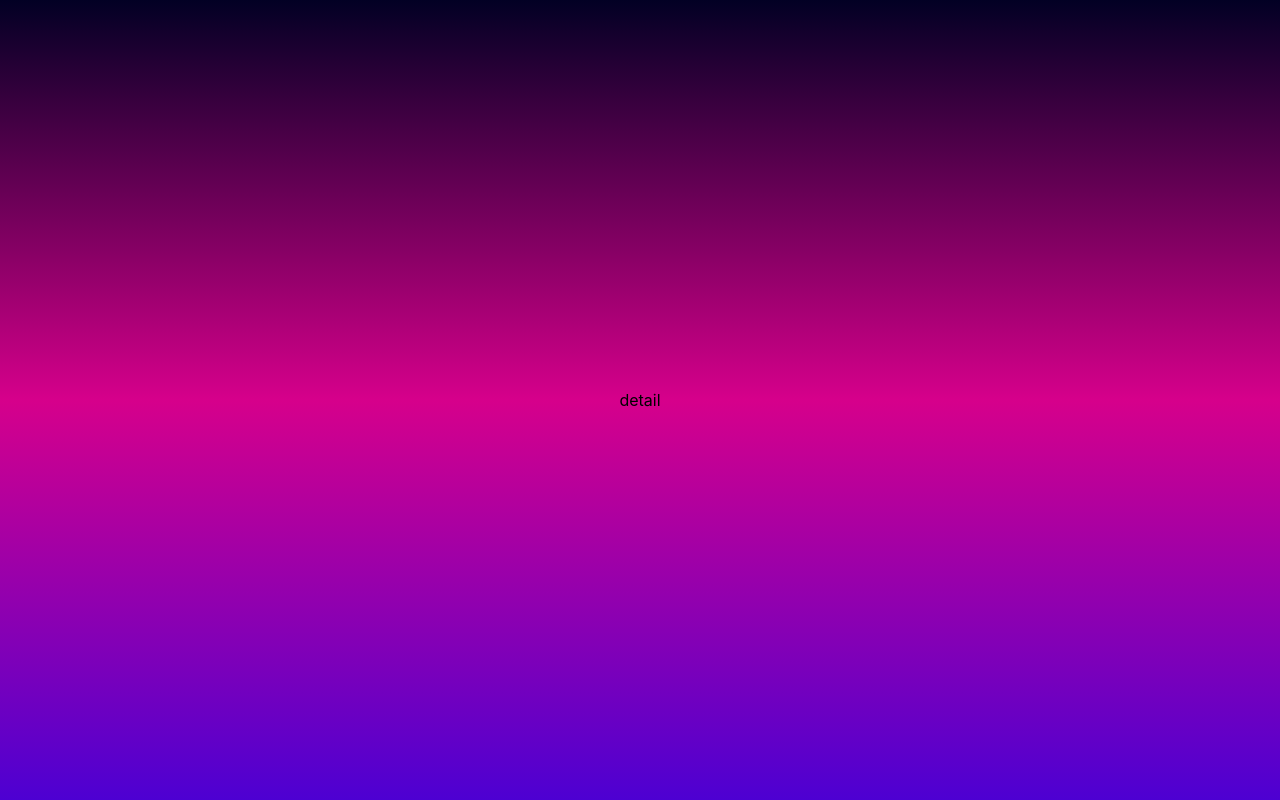
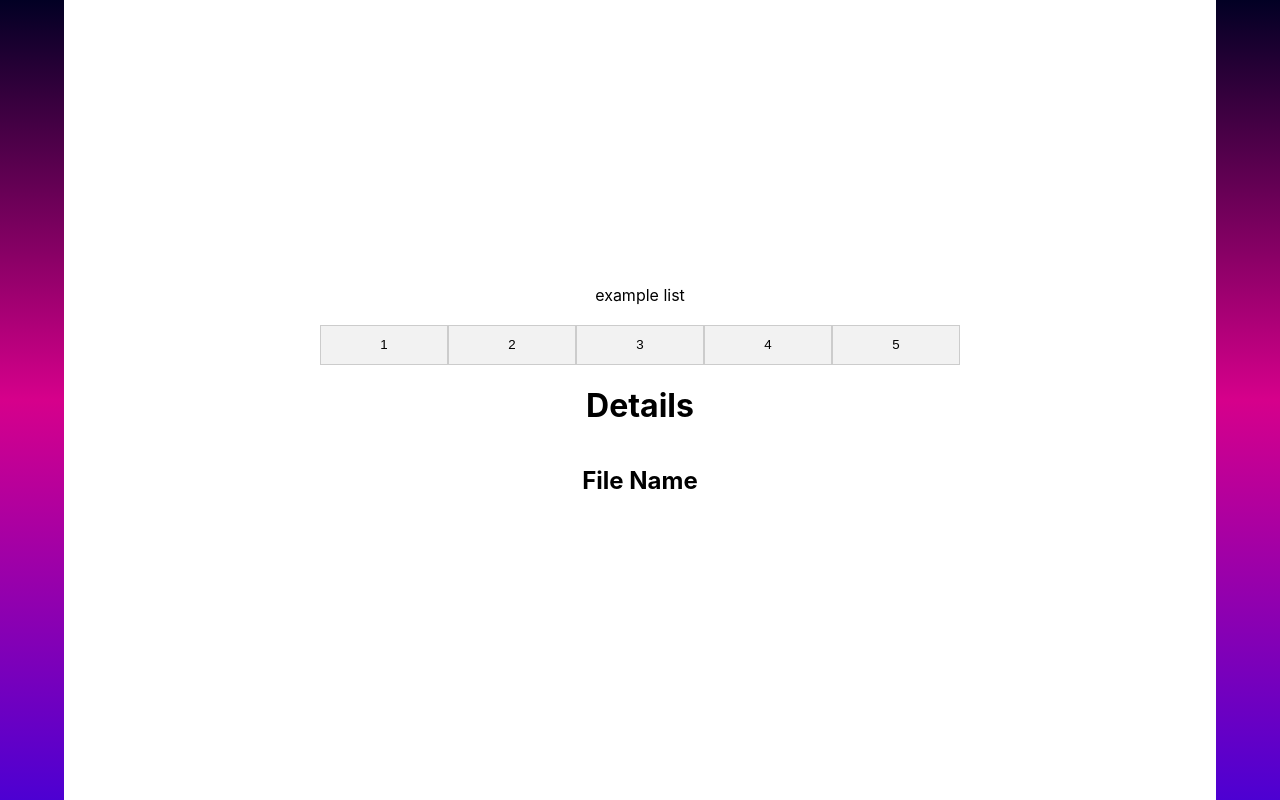
Before and after one commit to Capstone-Aurora/client, a React (Create React App) app: page /details in a window 1280 px wide. Built offline with nearby package versions, Linux system fonts and the light colour scheme.

Commit message:
add flow page

```diff
--- a/src/Details.css
+++ b/src/Details.css
@@ -0,0 +1,31 @@
+.details {
+	display: flex;
+	flex-direction: column;
+	align-items: center;
+	justify-content: center;
+	width: 90vw;
+	height: 100vh;
+	background-color: white;
+	overflow: auto;
+}
+
+.example-list {
+	display: flex;
+	flex-direction: row;
+	width: 50vw;
+	background-color: white;
+	overflow: auto;
+}
+
+.example-button {
+	margin-top: 20px;
+	width: 100%;
+	height: 40px;
+	background-color: #f2f2f2;
+	border: 1px solid #ccc;
+}
+
+.example-button:hover {
+	background-color: #e6e6e6;
+	box-shadow: 0 0 10px rgba(0, 0, 0, 0.2);
+}
--- a/src/Details.js
+++ b/src/Details.js
@@ -1,9 +1,57 @@
 import "./Details.css";
-import { useState, useEffect } from "react";
-import { Link } from "react-router-dom";
+import { useState, useEffect, version } from "react";
+import { Link, useLocation } from "react-router-dom";
+import axios from "axios";
+
+async function get_example_flow(fileNum) {
+	const formData = new FormData();
+	formData.append("fileNum", fileNum);
+
+	await axios
+		//.post("http://pwnable.co.kr:42599/get_example_flow", formData, {
+		.post("get_example_flow", formData, {
+			headers: {
+				"Access-Control-Allow-Origin": "*",
+				"Access-Control-Allow-Methods": "GET, POST, PUT, DELETE",
+				"Access-Control-Allow-Headers": "Content-Type",
+				"Content-Type": "multipart/form-data",
+			},
+		})
+		.then((res) => {
+			var result = res.data;
+			console.log("result : ", result.fileName, result.source_code);
+		})
+		.catch((err) => {
+			console.log(err);
+		});
+}
 
 function Details(props) {
-	return <div className="details">detail</div>;
+	const example_list = ["1", "2", "3", "4", "5"];
+
+	const setExample = (e) => {
+		e.preventDefault();
+		get_example_flow(e.target.innerText);
+	};
+
+	return (
+		<div className="details">
+			example list
+			<div className="example-list">
+				{example_list.map((example) => (
+					<button className="example-button" onClick={setExample}>
+						{example}
+					</button>
+				))}
+			</div>
+			<div className="details-header">
+				<h1>Details</h1>
+			</div>
+			<div className="details-body">
+				<h2>File Name</h2>
+			</div>
+		</div>
+	);
 }
 
 export default Details;
--- a/src/Home.js
+++ b/src/Home.js
@@ -93,16 +93,13 @@ function Home() {
 								Dependency & Vulnerability Analysis
 							</button>
 						</Link>
-						<Link to="/details">
-							<button
-								className="file-uploader-button"
-								onClick={() => {}}
-							>
-								Open Source Vulnerability Flow Analysis
-							</button>
-						</Link>
 					</div>
 				)}
+				<Link to="/details" state={{ fileName: fileName }}>
+					<button className="file-uploader-button" onClick={() => {}}>
+						Open Source Vulnerability Flow Analysis
+					</button>
+				</Link>
 			</div>
 			<div className="home-footer">
 				<h4>Capstone Team Aurora</h4>
```
